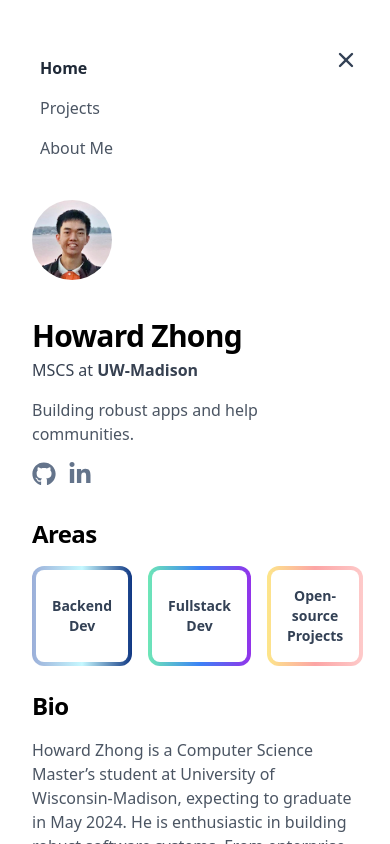
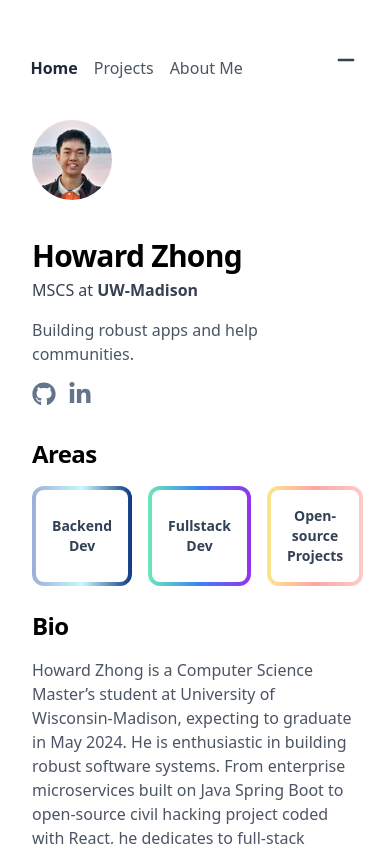
Before and after one commit to h2zh/personal-website, a Next.js app: page / in a window 390 px wide. Both pictures are taken after a click on the icon 346 px from the left and 60 px from the top of the page. Shown: the top 844 px of the page. Built offline with nearby package versions, Linux system fonts and the light colour scheme.

Commit message:
improve navbar and title

```diff
--- a/components/navbar.tsx
+++ b/components/navbar.tsx
@@ -2,7 +2,7 @@ import { useRouter } from "next/router";
 import Link from "next/link";
 import React, { useState } from "react";
 import cn from "classnames";
-import { HiMenuAlt4, HiX } from "react-icons/hi";
+import { HiMenuAlt4, HiMinus } from "react-icons/hi";
 
 function NavItem({ href, text }: any) {
   const router = useRouter();
@@ -15,7 +15,7 @@ function NavItem({ href, text }: any) {
           isActive
             ? "font-semibold text-gray-800"
             : "font-normal text-gray-600",
-          "md:inline-block sm:px-3 p-2 rounded-lg hover:bg-gray-200 dark:hover:bg-gray-800 transition-all"
+          "inline-block sm:px-3 p-2 rounded-lg hover:bg-gray-200 dark:hover:bg-gray-800 transition-all"
         )}
       >
         <Link href={href}>{text}</Link>
@@ -48,7 +48,7 @@ const Navbar = () => {
             "text-2xl sm:hidden absolute right-8"
           )}
         >
-          <HiX onClick={handleNav} />
+          <HiMinus onClick={handleNav} />
         </nav>
       </div>
       {/* left Navbar */}
@@ -59,7 +59,7 @@ const Navbar = () => {
             "flex flex-row justify-start relative max-w-xl pb-2 text-gray-900"
           )}
         >
-          <div className="">
+          <div className="ml-[-0.60rem]">
             <NavItem href="/" text="Home" />
             <NavItem href="/projects" text="Projects" />
             <NavItem href="/aboutme" text="About Me" />
--- a/pages/aboutme.tsx
+++ b/pages/aboutme.tsx
@@ -1,9 +1,15 @@
 import React from "react";
 import Profile from "../components/profile";
+import Head from "next/head";
 
 const AboutMe = () => {
   return (
     <div>
+      <Head>
+        <title>More about Howard</title>
+        <meta charSet="utf-8" />
+        <meta name="viewport" content="initial-scale=1.0, width=device-width" />
+      </Head>
       {/* <Profile /> */}
       <h1 className="font-bold text-2xl md:text-2xl tracking-tight mb-0 text-black">
         Why CS
--- a/pages/index.tsx
+++ b/pages/index.tsx
@@ -2,11 +2,17 @@ import type { NextPage } from "next";
 import Intro from "../components/intro";
 import Profile from "../components/profile";
 import Preview from "../components/preview";
+import Head from "next/head";
 // This website is inspired by Lee Robinson's portfolio website
 
 const Home: NextPage = () => {
   return (
     <div className="">
+      <Head>
+        <title>Howard Zhong - Open to work</title>
+        <meta charSet="utf-8" />
+        <meta name="viewport" content="initial-scale=1.0, width=device-width" />
+      </Head>
       <Intro />
       <Preview />
       <Profile />
--- a/pages/projects.tsx
+++ b/pages/projects.tsx
@@ -1,8 +1,14 @@
+import Head from "next/head";
 import React from "react";
 
 const Projects = () => {
   return (
     <div>
+      <Head>
+        <title>Howard&rsquo;s Project Warehouse</title>
+        <meta charSet="utf-8" />
+        <meta name="viewport" content="initial-scale=1.0, width=device-width" />
+      </Head>
       <h1 className="font-bold text-2xl md:text-2xl tracking-tight mb-0 text-black">
         Projects page is under construction
       </h1>
```
Also changed, not shown: pages/_app.tsx (+7 -7 lines).
